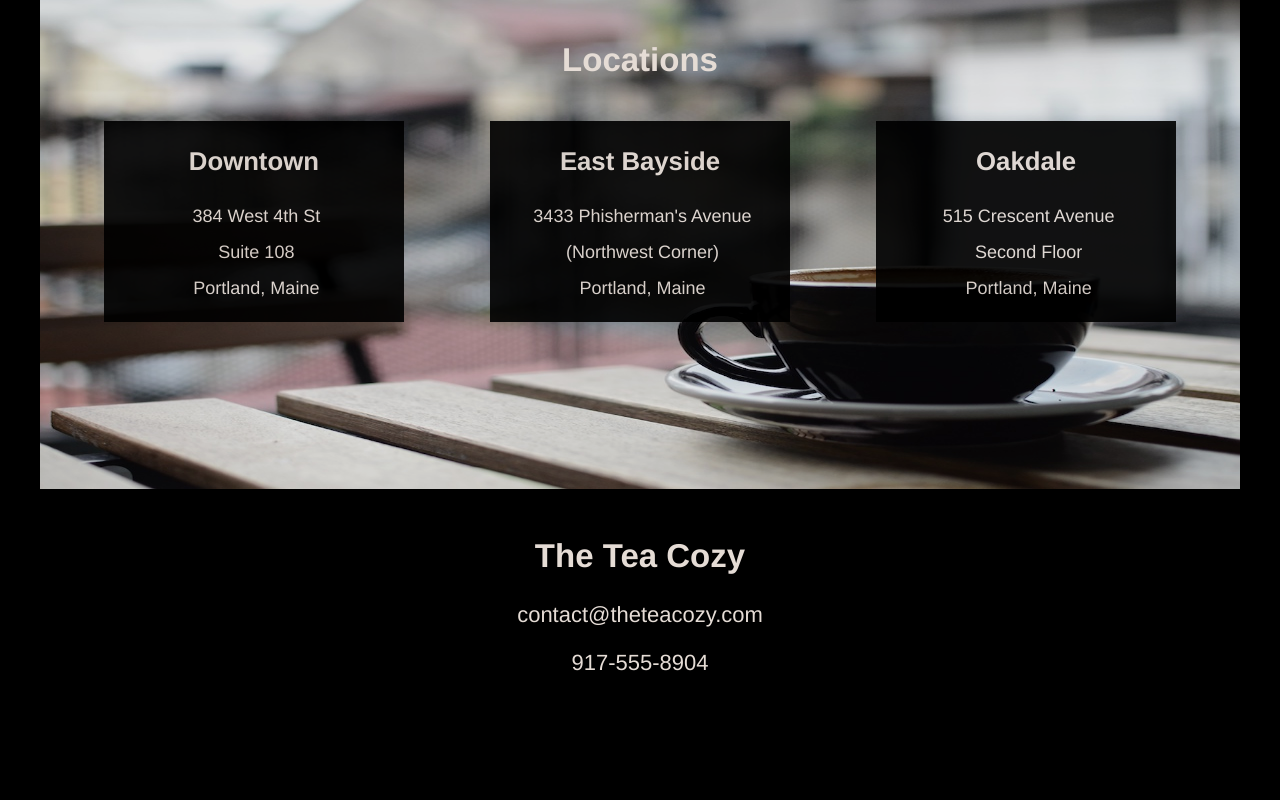
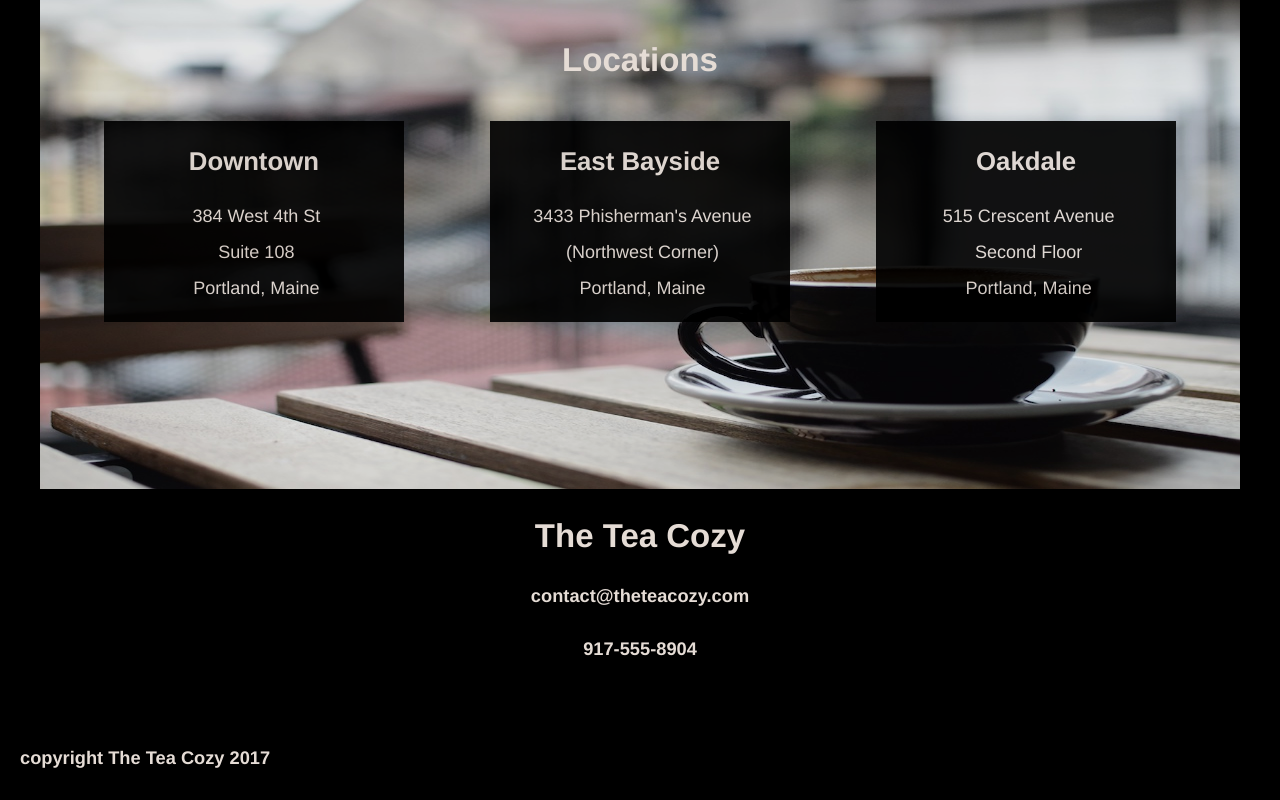
Before and after one commit to Jon-Werk-Nielsen/tea-cozy, a plain HTML site: page index.html in a window 1280 px wide. Shown: the part 1566-2366 px from the top of the page. Before the commit the page ends 2264 px from the top, so only its background shows below. Drawn offline with Linux system fonts and the light colour scheme.

Commit message:
final adjustments

```diff
--- a/index.html
+++ b/index.html
@@ -93,10 +93,14 @@
     </div>
     </section>
 
+    <section class="section-4">
+      <h2>The Tea Cozy</h2>
+      <h5>contact@theteacozy.com</h5>
+      <h5>917-555-8904</h5>
+    </section>
+
     <footer>
-      <h2>The Tea Cozy</h2>
-      <p>contact@theteacozy.com</p>
-      <p>917-555-8904</p>
+        <h5>copyright The Tea Cozy 2017</h5>
     </footer>
 
   </body>
--- a/resources/css/style.css
+++ b/resources/css/style.css
@@ -2,11 +2,9 @@ body {
   margin: 0 auto;
   padding: 0;
   background-color: black;
-  color: white;
   font-family: Helvetica;
   font-size: 22px;
   opacity: 0.9;
-
   color: seashell;
   text-align: center;
 }
@@ -106,7 +104,7 @@ a {
   /* LOCATION SECTION */
 .section-3 {
   width:1200px;
-  height:520px;
+  height:500px;
   margin: auto;
 }
 
@@ -146,3 +144,10 @@ span {
 
 
   /* FOOTER */
+.section-4  {
+  height: 200px;
+}
+footer {
+  text-align: left;
+  padding-left: 20px;
+}
```
